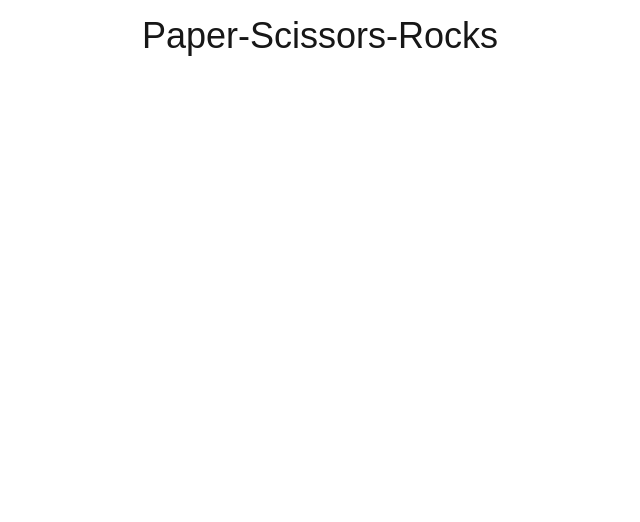
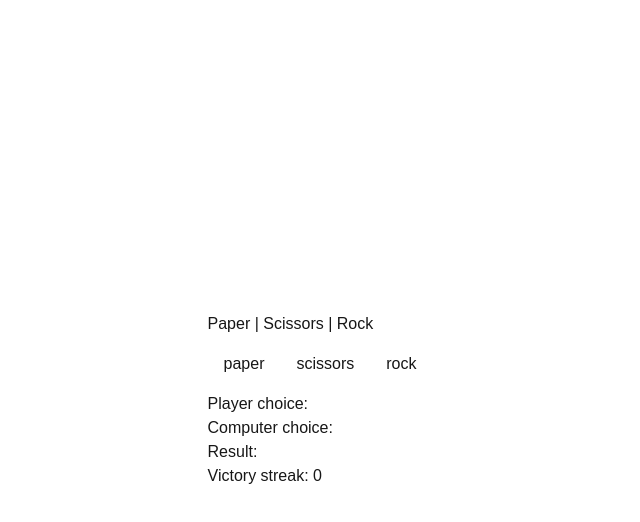
Before and after one commit to lxndrMr/paper-scissors-rocks, a Next.js app: page / in a window 1280 px wide. Shown: the top 522 px of the page, without its empty margins (320-960 px from the left). Built offline with nearby package versions, Linux system fonts and the light colour scheme; no server answers.

Commit message:
Game logic implementation

```diff
--- /dev/null
+++ b/app/api/game/route.ts
@@ -0,0 +1,49 @@
+import { NextRequest, NextResponse } from "next/server";
+import { getWinner, getComputerChoice } from "@/app/lib/gameLogic";
+import { Choice, GameState } from "@/app/lib/types";
+
+const gameState: GameState = {
+  victoryStreak: 0,
+  gameOver: false,
+};
+
+export async function POST(req: NextRequest) {
+  const { playerChoice, reset }: { playerChoice: Choice; reset?: boolean } =
+    await req.json();
+
+  if (reset) {
+    gameState.victoryStreak = 0;
+    gameState.gameOver = false;
+    return NextResponse.json({
+      message: "New game started",
+      victoryStreak: gameState.victoryStreak,
+      gameOver: gameState.gameOver,
+    });
+  }
+
+  if (gameState.gameOver) {
+    return NextResponse.json({
+      message: "Game over, click restart to start a new game",
+      victoryStreak: gameState.victoryStreak,
+      gameOver: gameState.gameOver,
+    });
+  }
+
+  const computerChoice = getComputerChoice();
+
+  const result = getWinner(playerChoice, computerChoice);
+
+  if (result === "Win") {
+    gameState.victoryStreak += 1;
+  } else if (result === "Lose") {
+    gameState.gameOver = true;
+  }
+
+  return NextResponse.json({
+    playerChoice,
+    computerChoice,
+    result,
+    victoryStreak: gameState.victoryStreak,
+    gameOver: gameState.gameOver,
+  });
+}
--- /dev/null
+++ b/app/lib/gameLogic.ts
@@ -0,0 +1,19 @@
+import { choices, Choice, GameResult } from "@/app/lib/types";
+
+export function getWinner(
+  playerChoice: Choice,
+  computerChoice: Choice
+): GameResult {
+  if (playerChoice === computerChoice) return "Draw";
+  if (
+    (playerChoice === "rock" && computerChoice === "scissors") ||
+    (playerChoice === "scissors" && computerChoice === "paper") ||
+    (playerChoice === "paper" && computerChoice === "rock")
+  )
+    return "Win";
+  return "Lose";
+}
+
+export function getComputerChoice(): Choice {
+  return choices[Math.floor(Math.random() * choices.length)];
+}
--- /dev/null
+++ b/app/lib/gameService.ts
@@ -0,0 +1,30 @@
+import { Choice } from "./types";
+
+const API_URL = process.env.NEXT_PUBLIC_API_URL;
+
+export async function playGame(playerChoice: Choice) {
+  try {
+    const response = await fetch(`${API_URL}/game`, {
+      method: "POST",
+      headers: { "Content-Type": "application/json" },
+      body: JSON.stringify({ playerChoice }),
+    });
+    return await response.json()
+
+  } catch (error) {
+    console.error("Error playing game", error);
+  }
+}
+
+export async function resetGame() {
+  try {
+    const response = await fetch(`${API_URL}/game`, {
+      method: "POST",
+      headers: { "Content-Type": "application/json" },
+      body: JSON.stringify({ reset: true }),
+    });
+    return await response.json();
+  } catch (error) {
+    console.error("Error resetting game", error);
+  }
+}
--- /dev/null
+++ b/app/lib/types.ts
@@ -0,0 +1,10 @@
+export const choices = ["paper", "scissors", "rock"] as const;
+
+export type Choice = (typeof choices)[number];
+
+export type GameResult = "Win" | "Lose" | "Draw";
+
+export type GameState = {
+  victoryStreak: number;
+  gameOver: boolean;
+};
--- a/app/page.tsx
+++ b/app/page.tsx
@@ -1,3 +1,9 @@
+import Game from "@/app/ui/Game";
+
 export default function Home() {
-  return <h1 className="text-center m-4 text-4xl"> Paper-Scissors-Rocks </h1>;
+  return (
+    <div className="flex h-screen w-screen items-center justify-center">
+      <Game />
+    </div>
+  );
 }
--- /dev/null
+++ b/app/ui/Game.tsx
@@ -0,0 +1,63 @@
+"use client";
+
+import { useState } from "react";
+import { choices, Choice, GameResult, GameState } from "@/app/lib/types";
+import { playGame, resetGame } from "@/app/lib/gameService";
+
+export default function Game() {
+  const [playerChoice, setPlayerChoice] = useState<Choice | null>(null);
+  const [computerChoice, setComputerChoice] = useState<Choice | null>(null);
+  const [result, setResult] = useState<GameResult | null>(null);
+  const [victoryStreak, setVictoryStreak] =
+    useState<GameState["victoryStreak"]>(0);
+  const [gameOver, setGameOver] = useState<GameState["gameOver"]>(false);
+
+  const handlePlay = async (choice: Choice) => {
+    const data = await playGame(choice);
+
+    setPlayerChoice(data.playerChoice);
+    setComputerChoice(data.computerChoice);
+    setResult(data.result);
+    setVictoryStreak(data.victoryStreak);
+    setGameOver(data.gameOver);
+  };
+
+  const handleReset = async () => {
+    const data = await resetGame();
+    setPlayerChoice(null);
+    setComputerChoice(null);
+    setResult(null);
+    setVictoryStreak(data.victoryStreak);
+    setGameOver(data.gameOver);
+  };
+
+  return (
+    <div>
+      <h1>Paper | Scissors | Rock</h1>
+      <div>
+        {choices.map((choice) => (
+          <button
+            key={choice}
+            className="p-4"
+            onClick={() => handlePlay(choice)}
+            disabled={gameOver}
+          >
+            {choice}
+          </button>
+        ))}
+      </div>
+      <div>
+        <p>Player choice: {playerChoice}</p>
+        <p>Computer choice: {computerChoice}</p>
+        <p>Result: {result}</p>
+        <p>Victory streak: {victoryStreak}</p>
+      </div>
+      {gameOver && (
+        <div>
+          <h2>The game is over! You won {victoryStreak} times.</h2>
+          <button onClick={handleReset}>Restart</button>
+        </div>
+      )}
+    </div>
+  );
+}
```
